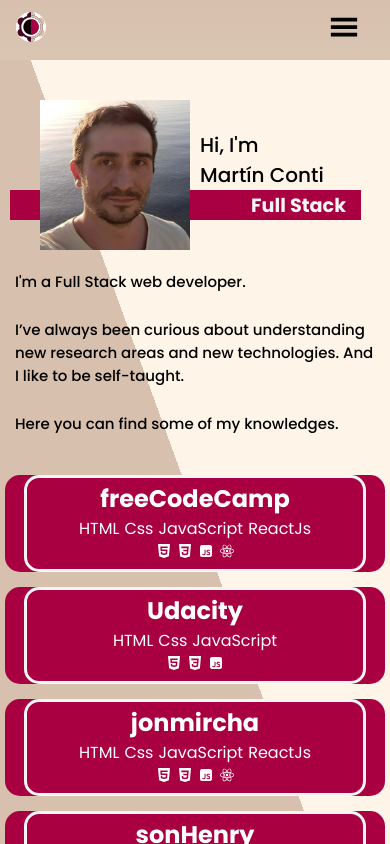
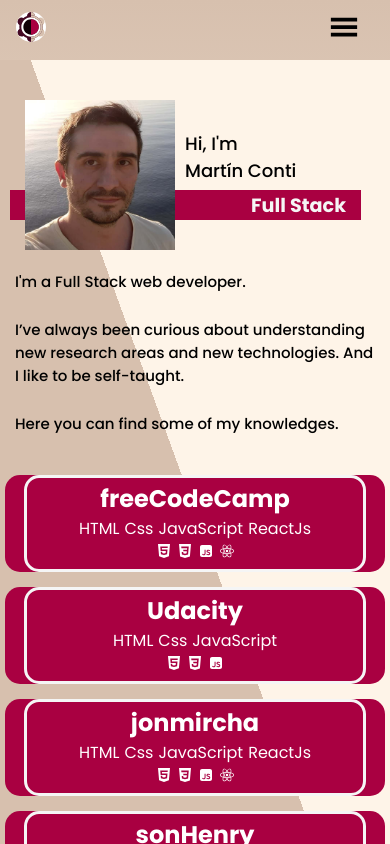
Before and after one commit to MARTINANDRESCONTI/portfolio-vite, a React (Vite) app: page /about in a window 390 px wide. Shown: the top 844 px of the page. Built offline with nearby package versions, Linux system fonts and the light colour scheme.

Commit message:
About name styling fix

```diff
--- a/src/views/About.module.css
+++ b/src/views/About.module.css
@@ -172,7 +172,7 @@
     display: flex;
     align-items:flex-start;
     width: 150px;
-    font-size: 20px;
+    font-size: 18px;
     font-weight: 500;
     padding-top: 30px;
   }
@@ -181,7 +181,7 @@
     height: 150px;
     width: 150px;
     position: relative;
-    margin-left: 30px;
+    margin-left: 15px;
     z-index: 2;
   }
 
```
